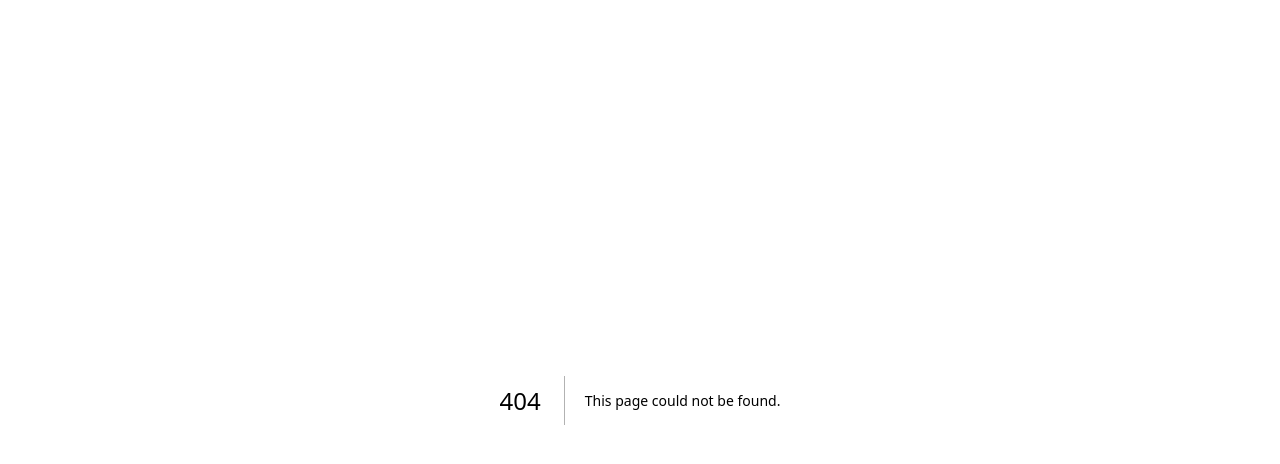
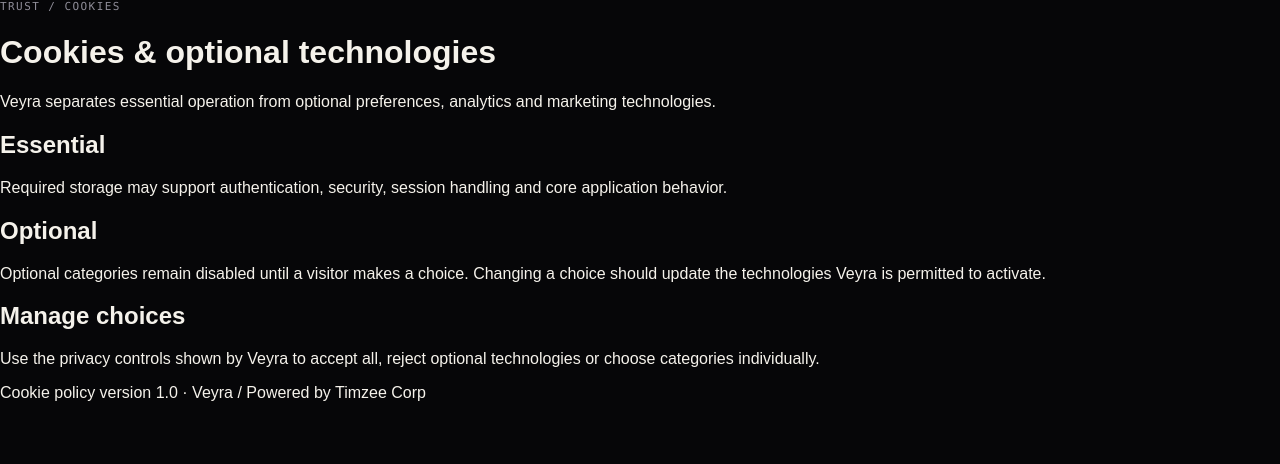
Before and after one commit to Timzee00/Veyra, a Next.js app: page /cookies in a window 1280 px wide. Before the commit this address had no page. Shown: the top 464 px of the page. Built offline with nearby package versions, Linux system fonts and the light colour scheme.

Commit message:
feat: add cookie policy page

```diff
--- /dev/null
+++ b/src/app/cookies/page.tsx
@@ -0,0 +1,13 @@
+export default function CookiesPage() {
+  return (
+    <main className="legal-page">
+      <p className="eyebrow">TRUST / COOKIES</p>
+      <h1>Cookies & optional technologies</h1>
+      <p className="legal-lead">Veyra separates essential operation from optional preferences, analytics and marketing technologies.</p>
+      <section><h2>Essential</h2><p>Required storage may support authentication, security, session handling and core application behavior.</p></section>
+      <section><h2>Optional</h2><p>Optional categories remain disabled until a visitor makes a choice. Changing a choice should update the technologies Veyra is permitted to activate.</p></section>
+      <section><h2>Manage choices</h2><p>Use the privacy controls shown by Veyra to accept all, reject optional technologies or choose categories individually.</p></section>
+      <p className="legal-note">Cookie policy version 1.0 · Veyra / Powered by Timzee Corp</p>
+    </main>
+  );
+}
```
